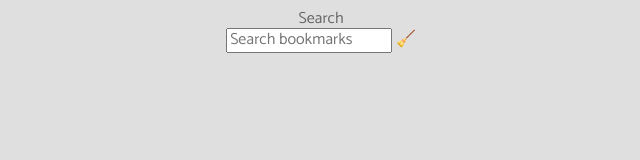
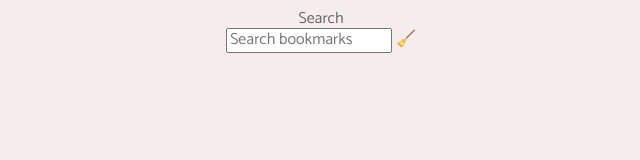
Before and after one commit to mertbozkir/zero-bookmark, a browser extension: page index.html in a window 1280 px wide. Shown: the whole page, without its empty margins (319-959 px from the left). Drawn offline with nearby package versions, Linux system fonts and the light colour scheme; files whose address does not match are found by name.

Commit message:
solve problem

```diff
--- a/index.css
+++ b/index.css
@@ -1,12 +1,12 @@
 html {
-  background: url("./images/pexels-jaime-reimer-2662116.jpeg") no-repeat center
-    center fixed;
+  background-color: #0f1217; /* Set background color to dark blue */
+  color: white; /* Set text color to white */
   background-size: cover;
   background-blend-mode: multiply;
 }
 body {
   font-family: Catamaran;
-  background: rgba(37, 33, 33, 0.143);
+  background: #f5eded;
   min-height: 100vh;
   min-width: 100vw;
   height: 100%;
```
Also changed, not shown: index.html (+0 -1 lines), manifest.json.
